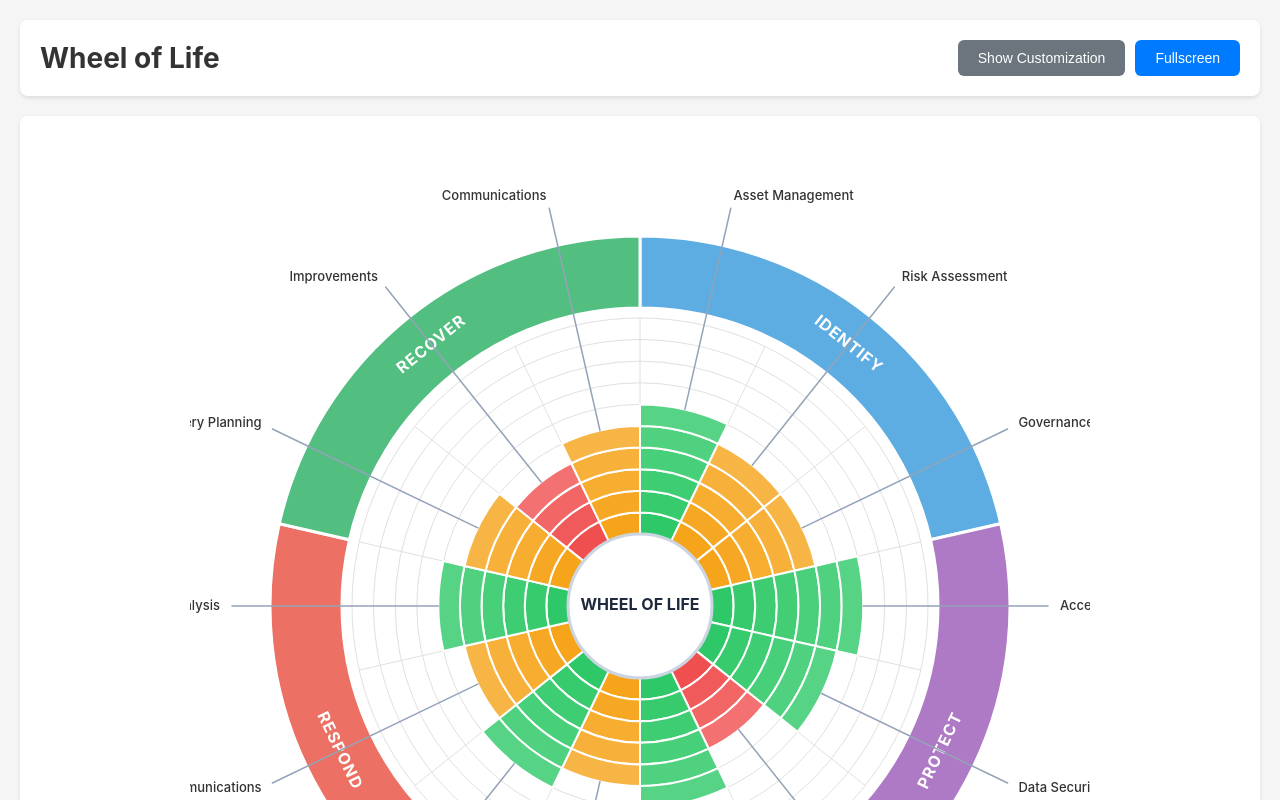
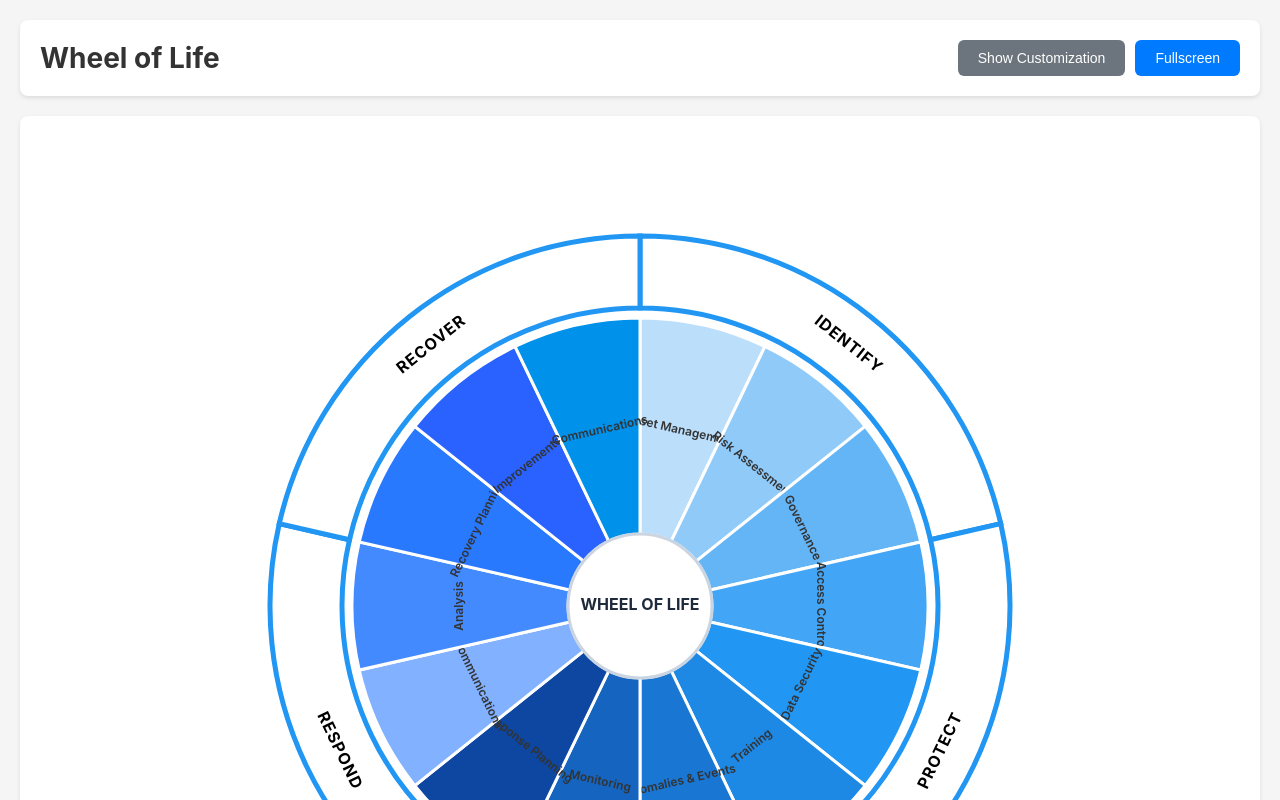
Before and after one commit to ericishere/wheel, a React (Vite) app: page / in a window 1280 px wide. Shown: the top 800 px of the page. Built offline with nearby package versions, Linux system fonts and the light colour scheme.

Commit message:
Refactor WheelOfLife component and remove unused styling
Co-authored-by: a2818736116 <a2818736116@gmail.com>

```diff
--- a/src/App.jsx
+++ b/src/App.jsx
@@ -1,4 +1,4 @@
-import React, { useState, useRef, useEffect } from 'react';
+import React, { useState, useRef } from 'react';
 import WheelOfLife from './WheelOfLife';
 import './App.css';
 
@@ -6,70 +6,62 @@ const defaultCategories = [
   {
     id: 1,
     name: "IDENTIFY",
-    color: "#5DADE2",
+    color: "#2196F3",
+    fontColor: "#000000",
     items: [
-      { id: 1, name: "Asset Management", rating: 6 },
-      { id: 2, name: "Risk Assessment", rating: 5 },
-      { id: 3, name: "Governance", rating: 5 }
+      { id: 1, name: "Asset Management", color: "#BBDEFB" },
+      { id: 2, name: "Risk Assessment", color: "#90CAF9" },
+      { id: 3, name: "Governance", color: "#64B5F6" }
     ]
   },
   {
     id: 2,
     name: "PROTECT",
-    color: "#AF7AC5",
+    color: "#2196F3",
+    fontColor: "#000000",
     items: [
-      { id: 4, name: "Access Control", rating: 7 },
-      { id: 5, name: "Data Security", rating: 6 },
-      { id: 6, name: "Training & Awareness", rating: 4 }
+      { id: 4, name: "Access Control", color: "#42A5F5" },
+      { id: 5, name: "Data Security", color: "#2196F3" },
+      { id: 6, name: "Training", color: "#1E88E5" }
     ]
   },
   {
     id: 3,
     name: "DETECT",
-    color: "#F39C12",
+    color: "#2196F3",
+    fontColor: "#000000",
     items: [
-      { id: 7, name: "Anomalies & Events", rating: 6 },
-      { id: 8, name: "Continuous Monitoring", rating: 5 }
+      { id: 7, name: "Anomalies & Events", color: "#1976D2" },
+      { id: 8, name: "Monitoring", color: "#1565C0" }
     ]
   },
   {
     id: 4,
     name: "RESPOND",
-    color: "#EC7063",
+    color: "#2196F3",
+    fontColor: "#000000",
     items: [
-      { id: 9, name: "Response Planning", rating: 6 },
-      { id: 10, name: "Communications", rating: 5 },
-      { id: 11, name: "Analysis", rating: 6 }
+      { id: 9, name: "Response Planning", color: "#0D47A1" },
+      { id: 10, name: "Communications", color: "#82B1FF" },
+      { id: 11, name: "Analysis", color: "#448AFF" }
     ]
   },
   {
     id: 5,
     name: "RECOVER",
-    color: "#52BE80",
+    color: "#2196F3",
+    fontColor: "#000000",
     items: [
-      { id: 12, name: "Recovery Planning", rating: 5 },
-      { id: 13, name: "Improvements", rating: 4 },
-      { id: 14, name: "Communications", rating: 5 }
+      { id: 12, name: "Recovery Planning", color: "#2979FF" },
+      { id: 13, name: "Improvements", color: "#2962FF" },
+      { id: 14, name: "Communications", color: "#0091EA" }
     ]
   }
 ];
 
-const clampNumber = (value, min, max) => {
-  const numeric = Number.isFinite(value) ? value : min;
-  if (numeric < min) return min;
-  if (numeric > max) return max;
-  return numeric;
-};
-
 function App() {
   const [categories, setCategories] = useState(defaultCategories);
   const [isFullscreen, setIsFullscreen] = useState(false);
-  const [maxScore, setMaxScore] = useState(10);
-  const [lowThreshold, setLowThreshold] = useState(4);
-  const [mediumThreshold, setMediumThreshold] = useState(5);
-  const [lowColor, setLowColor] = useState('#ef4444');
-  const [mediumColor, setMediumColor] = useState('#f59e0b');
-  const [highColor, setHighColor] = useState('#22c55e');
   const [showCustomization, setShowCustomization] = useState(false);
   const wheelRef = useRef(null);
 
@@ -82,6 +74,12 @@ function App() {
   const handleCategoryColorChange = (categoryId, value) => {
     setCategories(categories.map(cat =>
       cat.id === categoryId ? { ...cat, color: value } : cat
+    ));
+  };
+
+  const handleCategoryFontColorChange = (categoryId, value) => {
+    setCategories(categories.map(cat =>
+      cat.id === categoryId ? { ...cat, fontColor: value } : cat
     ));
   };
 
@@ -99,16 +97,13 @@ function App() {
     }));
   };
 
-  const handleItemRatingChange = (categoryId, itemId, value) => {
-    const parsedValue = Number.parseInt(value, 10);
-    const boundedValue = clampNumber(Number.isNaN(parsedValue) ? 0 : parsedValue, 0, maxScore);
-
+  const handleItemColorChange = (categoryId, itemId, value) => {
     setCategories(categories.map(cat => {
       if (cat.id === categoryId) {
         return {
           ...cat,
           items: cat.items.map(item =>
-            item.id === itemId ? { ...item, rating: boundedValue } : item
+            item.id === itemId ? { ...item, color: value } : item
           )
         };
       }
@@ -121,8 +116,9 @@ function App() {
     setCategories([...categories, {
       id: newId,
       name: `Category ${categories.length + 1}`,
-      color: '#' + Math.floor(Math.random()*16777215).toString(16),
-      items: [{ id: Date.now(), name: 'New Item', rating: 5 }]
+      color: '#2196F3',
+      fontColor: '#000000',
+      items: [{ id: Date.now(), name: 'New Item', color: '#BBDEFB' }]
     }]);
   };
 
@@ -142,7 +138,7 @@ function App() {
           : 1;
         return {
           ...cat,
-          items: [...cat.items, { id: newItemId, name: 'New Item', rating: 5 }]
+          items: [...cat.items, { id: newItemId, name: 'New Item', color: '#BBDEFB' }]
         };
       }
       return cat;
@@ -165,18 +161,6 @@ function App() {
     }));
   };
 
-  const handleLowThresholdChange = (value) => {
-    const parsedValue = Number.parseInt(value, 10);
-    const safeValue = clampNumber(Number.isNaN(parsedValue) ? lowThreshold : parsedValue, 0, mediumThreshold);
-    setLowThreshold(safeValue);
-  };
-
-  const handleMediumThresholdChange = (value) => {
-    const parsedValue = Number.parseInt(value, 10);
-    const safeValue = clampNumber(Number.isNaN(parsedValue) ? mediumThreshold : parsedValue, lowThreshold, maxScore);
-    setMediumThreshold(safeValue);
-  };
-
   const toggleFullscreen = () => {
     if (!document.fullscreenElement) {
       wheelRef.current?.requestFullscreen().then(() => {
@@ -193,26 +177,6 @@ function App() {
 
   const resetToDefaults = () => {
     setCategories(defaultCategories);
-    setMaxScore(10);
-    setLowThreshold(4);
-    setMediumThreshold(5);
-    setLowColor('#ef4444');
-    setMediumColor('#f59e0b');
-    setHighColor('#22c55e');
-  };
-
-  useEffect(() => {
-    setLowThreshold((current) => clampNumber(current, 0, Math.min(mediumThreshold, maxScore)));
-  }, [maxScore, mediumThreshold]);
-
-  useEffect(() => {
-    setMediumThreshold((current) => clampNumber(current, lowThreshold, maxScore));
-  }, [lowThreshold, maxScore]);
-
-  const colorSettings = {
-    low: { max: lowThreshold, color: lowColor },
-    medium: { max: mediumThreshold, color: mediumColor },
-    high: { color: highColor },
   };
 
   return (
@@ -236,76 +200,6 @@ function App() {
             <button onClick={resetToDefaults} className="btn btn-secondary">Reset to Defaults</button>
           </div>
 
-          <div className="max-score-control">
-            <label>
-              Max Score:
-              <input
-                type="number"
-                min="1"
-                max="20"
-                value={maxScore}
-                onChange={(e) => {
-                  const parsedValue = Number.parseInt(e.target.value, 10);
-                  const bounded = clampNumber(Number.isNaN(parsedValue) ? 10 : parsedValue, 1, 20);
-                  setMaxScore(bounded);
-                }}
-              />
-            </label>
-          </div>
-
-          <div className="color-thresholds">
-            <h3>Item Color Thresholds (for inner rings)</h3>
-            <div className="threshold-row">
-              <label>
-                Low threshold (≤)
-                <input
-                  type="number"
-                  min="0"
-                  max={mediumThreshold}
-                  value={lowThreshold}
-                  onChange={(e) => handleLowThresholdChange(e.target.value)}
-                />
-              </label>
-              <label>
-                Medium threshold (≤)
-                <input
-                  type="number"
-                  min={lowThreshold}
-                  max={maxScore}
-                  value={mediumThreshold}
-                  onChange={(e) => handleMediumThresholdChange(e.target.value)}
-                />
-              </label>
-            </div>
-
-            <div className="threshold-row">
-              <label>
-                Low color
-                <input
-                  type="color"
-                  value={lowColor}
-                  onChange={(e) => setLowColor(e.target.value)}
-                />
-              </label>
-              <label>
-                Medium color
-                <input
-                  type="color"
-                  value={mediumColor}
-                  onChange={(e) => setMediumColor(e.target.value)}
-                />
-              </label>
-              <label>
-                High color
-                <input
-                  type="color"
-                  value={highColor}
-                  onChange={(e) => setHighColor(e.target.value)}
-                />
-              </label>
-            </div>
-          </div>
-
           <div className="categories-section">
             <h3>Categories & Items</h3>
 
@@ -320,11 +214,20 @@ function App() {
                     placeholder="Category Name"
                   />
                   <label className="category-color-label">
-                    Color:
+                    Border Color:
                     <input
                       type="color"
                       value={category.color}
                       onChange={(e) => handleCategoryColorChange(category.id, e.target.value)}
+                      className="category-color-input"
+                    />
+                  </label>
+                  <label className="category-color-label">
+                    Font Color:
+                    <input
+                      type="color"
+                      value={category.fontColor || '#000000'}
+                      onChange={(e) => handleCategoryFontColorChange(category.id, e.target.value)}
                       className="category-color-input"
                     />
                   </label>
@@ -348,14 +251,15 @@ function App() {
                           className="item-input"
                           placeholder="Item Name"
                         />
-                        <input
-                          type="number"
-                          min="0"
-                          max={maxScore}
-                          value={item.rating}
-                          onChange={(e) => handleItemRatingChange(category.id, item.id, e.target.value)}
-                          className="rating-input"
-                        />
+                        <label className="item-color-label">
+                          Color:
+                          <input
+                            type="color"
+                            value={item.color}
+                            onChange={(e) => handleItemColorChange(category.id, item.id, e.target.value)}
+                            className="item-color-input"
+                          />
+                        </label>
                       </div>
                       <div className="item-actions">
                         <button
@@ -391,7 +295,7 @@ function App() {
         ref={wheelRef}
         className={`wheel-container ${isFullscreen ? 'fullscreen' : ''}`}
       >
-        <WheelOfLife categories={categories} maxScore={maxScore} colorSettings={colorSettings} />
+        <WheelOfLife categories={categories} />
       </div>
     </div>
   );
--- a/src/WheelOfLife.jsx
+++ b/src/WheelOfLife.jsx
@@ -1,66 +1,6 @@
 import React from 'react';
 
-const defaultColorSettings = {
-  low: { max: 4, color: '#ef4444' },
-  medium: { max: 5, color: '#f59e0b' },
-  high: { color: '#22c55e' },
-};
-
-const hexToRgb = (hex) => {
-  if (typeof hex !== 'string') {
-    return { r: 239, g: 68, b: 68 };
-  }
-
-  let normalized = hex.replace('#', '').trim();
-
-  if (normalized.length === 3) {
-    normalized = normalized
-      .split('')
-      .map((char) => char + char)
-      .join('');
-  }
-
-  const parsed = Number.parseInt(normalized, 16);
-  if (Number.isNaN(parsed)) {
-    return { r: 239, g: 68, b: 68 };
-  }
-
-  return {
-    r: (parsed >> 16) & 255,
-    g: (parsed >> 8) & 255,
-    b: parsed & 255,
-  };
-};
-
-const mixWithWhite = (hex, amount) => {
-  const safeAmount = Math.min(Math.max(amount, 0), 1);
-  const { r, g, b } = hexToRgb(hex);
-
-  const mixChannel = (channel) => Math.round(channel + (255 - channel) * safeAmount);
-
-  return `rgb(${mixChannel(r)}, ${mixChannel(g)}, ${mixChannel(b)})`;
-};
-
-const resolveBaseColor = (rating, colorSettings) => {
-  const merged = { ...defaultColorSettings, ...colorSettings };
-  const lowMax = merged.low?.max ?? defaultColorSettings.low.max;
-  const mediumMax = merged.medium?.max ?? defaultColorSettings.medium.max;
-  const lowColor = merged.low?.color ?? defaultColorSettings.low.color;
-  const mediumColor = merged.medium?.color ?? defaultColorSettings.medium.color;
-  const highColor = merged.high?.color ?? defaultColorSettings.high.color;
-
-  if (rating <= lowMax) {
-    return lowColor;
-  }
-
-  if (rating <= mediumMax) {
-    return mediumColor;
-  }
-
-  return highColor;
-};
-
-const WheelOfLife = ({ categories, maxScore = 10, colorSettings = defaultColorSettings }) => {
+const WheelOfLife = ({ categories }) => {
   const size = 900;
   const center = size / 2;
   const numCategories = categories.length;
@@ -70,36 +10,17 @@ const WheelOfLife = ({ categories, maxScore = 10, colorSettings = defaultColorSe
 
   // Radius configuration
   const centerRadius = size * 0.08;
-  const maxInnerRadius = size * 0.32;
+  const itemOuterRadius = size * 0.32;
   const categoryRingWidth = size * 0.08;
-  const categoryInnerRadius = maxInnerRadius + 10;
+  const categoryInnerRadius = itemOuterRadius + 10;
   const categoryOuterRadius = categoryInnerRadius + categoryRingWidth;
-  const labelRadius = categoryOuterRadius + 50;
 
-  // Function to get color based on rating for items
-  const getItemColor = (rating, level, maxLevel) => {
-    if (rating <= 0) {
-      return 'rgba(226, 232, 240, 0.75)';
-    }
-
-    const baseColor = resolveBaseColor(rating, colorSettings);
-    if (maxLevel <= 1) {
-      return mixWithWhite(baseColor, 0.16);
-    }
-
-    const progress = level / (maxLevel - 1);
-    const lightenAmount = 0.06 + progress * 0.18;
-    return mixWithWhite(baseColor, lightenAmount);
-  };
-
-  // Calculate angle for each item
+  // Calculate angle for each item (equal sizing)
   let itemAngles = [];
   let currentAngle = 0;
+  const anglePerItem = (2 * Math.PI) / totalItems;
 
   categories.forEach((category, catIndex) => {
-    const itemsInCategory = category.items.length;
-    const anglePerItem = (2 * Math.PI) / totalItems;
-
     category.items.forEach((item, itemIndex) => {
       itemAngles.push({
         categoryIndex: catIndex,
@@ -155,100 +76,18 @@ const WheelOfLife = ({ categories, maxScore = 10, colorSettings = defaultColorSe
   return (
     <svg width={size} height={size} viewBox={`0 0 ${size} ${size}`}>
       {/* Background */}
-      <circle cx={center} cy={center} r={labelRadius + 80} fill="#ffffff" />
+      <circle cx={center} cy={center} r={categoryOuterRadius + 20} fill="#ffffff" />
 
-      {/* Concentric grid circles for items */}
-      {[...Array(maxScore)].map((_, i) => {
-        const radius = centerRadius + ((maxInnerRadius - centerRadius) / maxScore) * (i + 1);
-        return (
-          <circle
-            key={`grid-${i}`}
-            cx={center}
-            cy={center}
-            r={radius}
-            fill="none"
-            stroke="#e0e0e0"
-            strokeWidth="1"
-          />
-        );
-      })}
-
-      {/* Radial grid lines */}
-      {itemAngles.map((angle, i) => {
-        const x1 = center + centerRadius * Math.cos(angle.startAngle);
-        const y1 = center + centerRadius * Math.sin(angle.startAngle);
-        const x2 = center + maxInnerRadius * Math.cos(angle.startAngle);
-        const y2 = center + maxInnerRadius * Math.sin(angle.startAngle);
-
-        return (
-          <line
-            key={`grid-line-${i}`}
-            x1={x1}
-            y1={y1}
-            x2={x2}
-            y2={y2}
-            stroke="#e0e0e0"
-            strokeWidth="1"
-          />
-        );
-      })}
-
-      {/* Item segments with ratings */}
+      {/* Item segments (equal length, colored fills) */}
       {itemAngles.map((angleData, index) => {
         const category = categories[angleData.categoryIndex];
         const item = category.items[angleData.itemIndex];
-        const rating = item.rating;
-        const numBars = Math.min(rating, maxScore);
+        const path = createSegmentPath(angleData.startAngle, angleData.endAngle, centerRadius, itemOuterRadius);
 
-        return (
-          <g key={`item-${index}`}>
-            {[...Array(numBars)].map((_, level) => {
-              const innerRadius = centerRadius + ((maxInnerRadius - centerRadius) / maxScore) * level;
-              const outerRadius = centerRadius + ((maxInnerRadius - centerRadius) / maxScore) * (level + 1);
-              const path = createSegmentPath(angleData.startAngle, angleData.endAngle, innerRadius, outerRadius);
-              const color = getItemColor(rating, level, numBars);
-
-              return (
-                <path
-                  key={`bar-${index}-${level}`}
-                  d={path}
-                  fill={color}
-                  stroke="#ffffff"
-                  strokeWidth="2"
-                />
-              );
-            })}
-          </g>
-        );
-      })}
-
-      {/* Category outer ring */}
-      {categories.map((category, index) => {
-        const angleData = categoryAngles[index];
-        const path = createSegmentPath(
-          angleData.startAngle,
-          angleData.endAngle,
-          categoryInnerRadius,
-          categoryOuterRadius
-        );
-
-        return (
-          <path
-            key={`category-${index}`}
-            d={path}
-            fill={category.color}
-            stroke="#ffffff"
-            strokeWidth="3"
-          />
-        );
-      })}
-
-      {/* Category labels on outer ring */}
-      {categories.map((category, index) => {
-        const angleData = categoryAngles[index];
-        const midRadius = (categoryInnerRadius + categoryOuterRadius) / 2;
-        const x = center + midRadius * Math.cos(angleData.centerAngle);
-        const y = center + midRadius * Math.sin(angleData.centerAngle);
+        // Calculate text position (middle of segment)
+        const textRadius = (centerRadius + itemOuterRadius) / 2;
+        const textX = center + textRadius * Math.cos(angleData.centerAngle);
+        const textY = center + textRadius * Math.sin(angleData.centerAngle);
 
         // Calculate rotation angle for text
         let textAngle = (angleData.centerAngle + Math.PI / 2) * 180 / Math.PI;
@@ -259,74 +98,73 @@ const WheelOfLife = ({ categories, maxScore = 10, colorSettings = defaultColorSe
         }
 
         return (
-          <text
-            key={`category-label-${index}`}
-            x={x}
-            y={y}
-            textAnchor="middle"
-            dominantBaseline="middle"
-            fill="#ffffff"
-            fontSize="16"
-            fontWeight="700"
-            transform={`rotate(${textAngle}, ${x}, ${y})`}
-            style={{ userSelect: 'none', textTransform: 'uppercase', letterSpacing: '1px' }}
-          >
-            {category.name}
-          </text>
+          <g key={`item-${index}`}>
+            <path
+              d={path}
+              fill={item.color}
+              stroke="#ffffff"
+              strokeWidth="3"
+            />
+            <text
+              x={textX}
+              y={textY}
+              textAnchor="middle"
+              dominantBaseline="middle"
+              fill="#333333"
+              fontSize="12"
+              fontWeight="600"
+              transform={`rotate(${textAngle}, ${textX}, ${textY})`}
+              style={{ userSelect: 'none' }}
+            >
+              {item.name}
+            </text>
+          </g>
         );
       })}
 
-      {/* Item labels */}
-      {itemAngles.map((angleData, index) => {
-        const category = categories[angleData.categoryIndex];
-        const item = category.items[angleData.itemIndex];
-        const rating = Math.max(0, Math.min(item.rating, maxScore));
+      {/* Category outer ring (hollow with colored border) */}
+      {categories.map((category, index) => {
+        const angleData = categoryAngles[index];
+        const path = createSegmentPath(
+          angleData.startAngle,
+          angleData.endAngle,
+          categoryInnerRadius,
+          categoryOuterRadius
+        );
 
-        const ringStep = (maxInnerRadius - centerRadius) / maxScore;
-        const barOuterRadius = rating > 0 ? centerRadius + ringStep * rating : centerRadius;
-        const connectorStartRadius = Math.min(barOuterRadius, maxInnerRadius);
-        const connectorEndRadius = labelRadius - 12;
+        // Calculate text position
+        const midRadius = (categoryInnerRadius + categoryOuterRadius) / 2;
+        const textX = center + midRadius * Math.cos(angleData.centerAngle);
+        const textY = center + midRadius * Math.sin(angleData.centerAngle);
 
-        const connectorStartX = center + connectorStartRadius * Math.cos(angleData.centerAngle);
-        const connectorStartY = center + connectorStartRadius * Math.sin(angleData.centerAngle);
-        const connectorEndX = center + connectorEndRadius * Math.cos(angleData.centerAngle);
-        const connectorEndY = center + connectorEndRadius * Math.sin(angleData.centerAngle);
+        // Calculate rotation angle for text
+        let textAngle = (angleData.centerAngle + Math.PI / 2) * 180 / Math.PI;
 
-        const labelX = center + labelRadius * Math.cos(angleData.centerAngle);
-        const labelY = center + labelRadius * Math.sin(angleData.centerAngle);
-
-        // Determine text anchor based on position
-        let textAnchor = 'middle';
-        const angleInDegrees = ((angleData.centerAngle + Math.PI / 2) * 180) / Math.PI % 360;
-
-        if (angleInDegrees > 10 && angleInDegrees < 170) {
-          textAnchor = 'start';
-        } else if (angleInDegrees > 190 && angleInDegrees < 350) {
-          textAnchor = 'end';
+        // Flip text if it would be upside down
+        if (textAngle > 90 && textAngle < 270) {
+          textAngle += 180;
         }
 
         return (
-          <g key={`item-label-${index}`}>
-            <line
-              x1={connectorStartX}
-              y1={connectorStartY}
-              x2={connectorEndX}
-              y2={connectorEndY}
-              stroke="#94a3b8"
-              strokeWidth="1.5"
-              strokeLinecap="round"
+          <g key={`category-${index}`}>
+            <path
+              d={path}
+              fill="#ffffff"
+              stroke={category.color}
+              strokeWidth="5"
             />
             <text
-              x={labelX}
-              y={labelY}
-              textAnchor={textAnchor}
+              x={textX}
+              y={textY}
+              textAnchor="middle"
               dominantBaseline="middle"
-              fill="#333"
-              fontSize="13"
-              fontWeight="500"
-              style={{ userSelect: 'none' }}
+              fill={category.fontColor || '#000000'}
+              fontSize="16"
+              fontWeight="700"
+              transform={`rotate(${textAngle}, ${textX}, ${textY})`}
+              style={{ userSelect: 'none', textTransform: 'uppercase', letterSpacing: '1px' }}
             >
-              {item.name}
+              {category.name}
             </text>
           </g>
         );
```
Also changed, not shown: src/App.css (+16 -78 lines).
